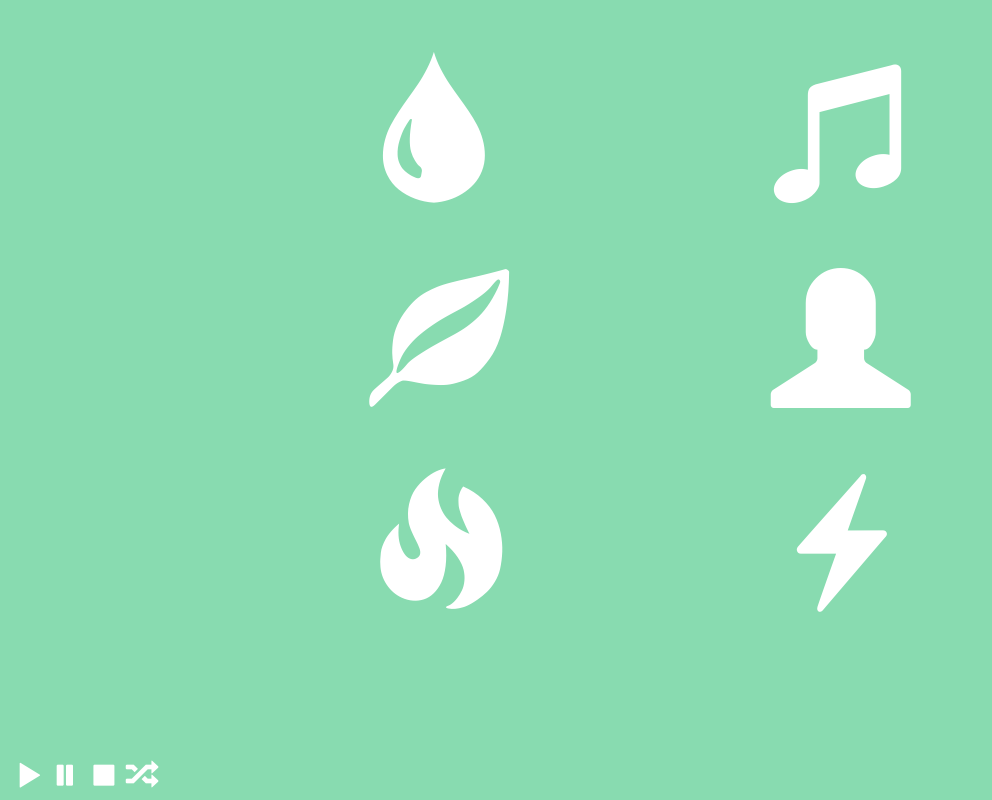
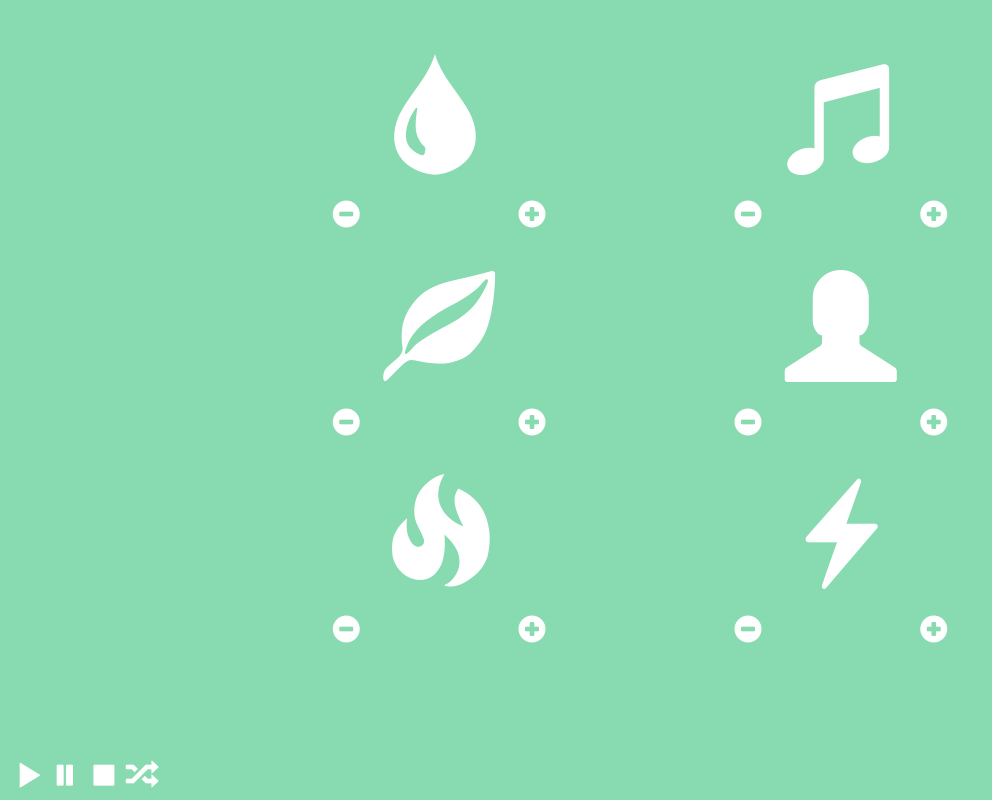
Before and after one commit to kmccloskey/JukeBoxHero, a plain HTML site: page index.html in a window 1280 px wide. Shown: the whole page, without its empty margins (0-992 px from the left). Drawn offline with nearby package versions, Linux system fonts and the light colour scheme.

Commit message:
volume buttons are added

```diff
--- a/css/styles.css
+++ b/css/styles.css
@@ -60,9 +60,9 @@ body {
 
 .song_icons .glyphicon {
 	color: white;
-	font-size: 10em;
-	padding-bottom: .455em;
+	font-size: 8em;
 	padding-top: .005em;
+	padding-bottom: .225em;
 }
 
 .large_icons {
@@ -72,3 +72,34 @@ body {
 .song_icons .clicked {
 	color: #E3FDDC;
 }
+
+.large_icons .glyphicon-plus-sign {
+	font-size: 2em;
+	margin: 0 auto;
+}
+
+.large_icons .glyphicon-minus-sign {
+	font-size: 2em;
+	margin: 0 auto;
+	margin-bottom: 1.25em;
+}
+
+@media screen and (max-width: 500px) {
+    .audio_buttons {
+        background-color: black;
+        text-align: center;
+        width: 100%;
+        bottom: 0;
+    }
+}
+
+@media screen and (max-width: 770px) and (min-width: 501px) {
+	.audio_buttons {
+
+	}
+
+	.container {
+		width: 55%;
+	}
+
+}
--- a/index.html
+++ b/index.html
@@ -20,14 +20,26 @@
 	<div class="col-sm-12 container">
 		<div class="song_icons col-sm-8 col-sm-offset-2 ">
 			<div class="col-sm-6 large_icons">
-				<div class="glyphicon glyphicon-tint col-sm-12" id="rain"></div>
+				<div class="glyphicon glyphicon-tint col-sm-12 mq" id="rain"></div>
+				<div class="glyphicon-minus-sign col-sm-6 glyphicon"></div>
+				<div class="glyphicon-plus-sign col-sm-6 glyphicon"></div>
 				<div class="glyphicon glyphicon-leaf col-sm-12" id="wind"></div>
+				<div class="glyphicon-minus-sign col-sm-6 glyphicon"></div>
+				<div class="glyphicon-plus-sign col-sm-6 glyphicon"></div>
 				<div class="glyphicon glyphicon-fire col-sm-12" id="fire"></div>
+				<div class="glyphicon-minus-sign col-sm-6 glyphicon"></div>
+				<div class="glyphicon-plus-sign col-sm-6 glyphicon"></div>
 			</div>
 			<div class="col-sm-6 large_icons">
 				<div class="glyphicon glyphicon-music col-sm-12" id="music"></div>
+				<div class="glyphicon-minus-sign col-sm-6 glyphicon"></div>
+				<div class="glyphicon-plus-sign col-sm-6 glyphicon"></div>
 				<div class="glyphicon glyphicon-user col-sm-12" id="talking"></div>
+				<div class="glyphicon-minus-sign col-sm-6 glyphicon"></div>
+				<div class="glyphicon-plus-sign col-sm-6 glyphicon"></div>
 				<div class="glyphicon glyphicon-flash col-sm-12" id="thunder"></div>
+				<div class="glyphicon-minus-sign col-sm-6 glyphicon"></div>
+				<div class="glyphicon-plus-sign col-sm-6 glyphicon"></div>
 			</div>
 		</div>
 		<div class="footer col-sm-3">
```
